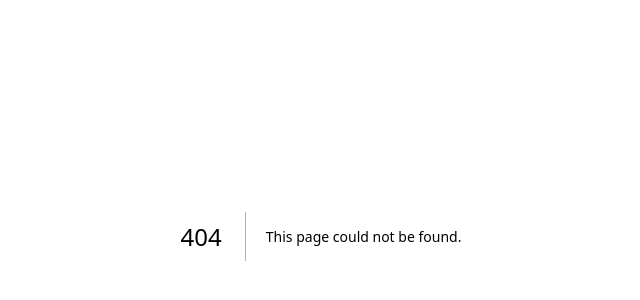
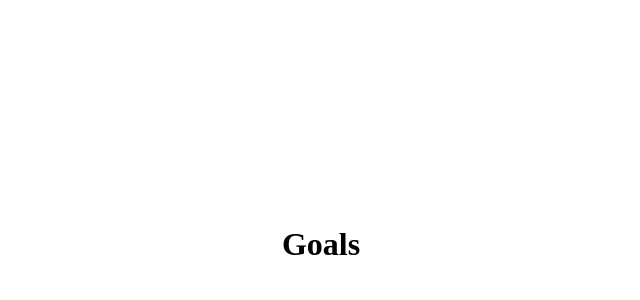
Before and after one commit to SEG3125-A/Lab8-Group47, a Next.js app: page /goals in a window 1280 px wide. Before the commit this address had no page. Shown: the part 164-464 px from the top of the page, without its empty margins (319-959 px from the left). Built offline with nearby package versions, Linux system fonts and the light colour scheme.

Commit message:
Added goals page

```diff
--- /dev/null
+++ b/src/pages/goals.jsx
@@ -0,0 +1,14 @@
+import Image from "next/image";
+import styles from "../app/page.module.css";
+
+export default function Goals() {
+  return (
+    <div>
+      <div class="mainText" style={{display: 'flex',  justifyContent:'center', alignItems:'center', height: '100vh'}}>
+        <h1>
+          Goals
+        </h1>
+    </div>
+  </div>
+  );
+}
```
